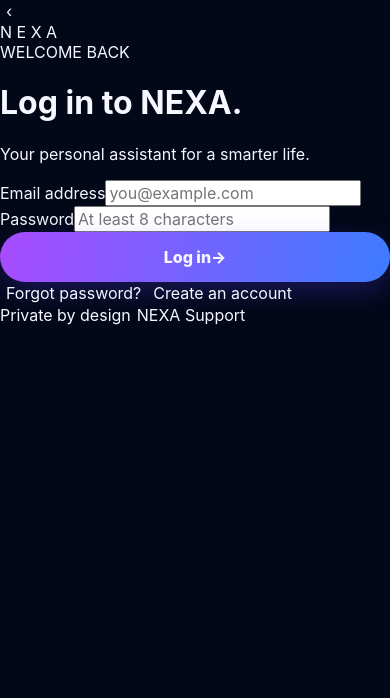
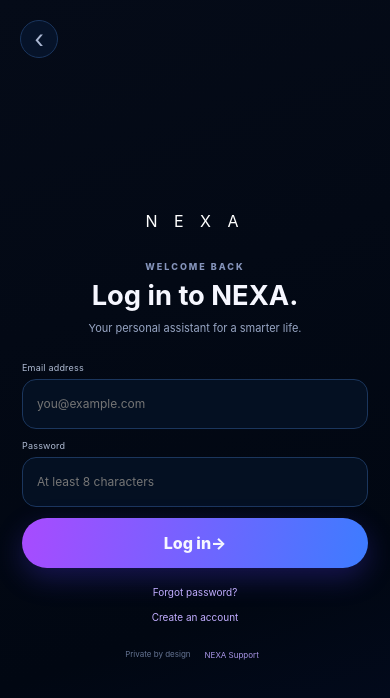
Before and after one commit to Samuel-1111/real-nexa, a Next.js app: page /auth in a window 390 px wide. Shown: the top 698 px of the page. Built offline with nearby package versions, Linux system fonts and the light colour scheme; no server answers.

Commit message:
feat: add polished responsive authentication styles

```diff
--- a/app/globals.css
+++ b/app/globals.css
@@ -168,3 +168,13 @@ input,textarea{color:var(--text)}
 @media(min-width:851px){
   .appPhone{max-height:calc(100dvh - 32px)}
 }
+
+/* Authentication */
+.authShell{min-height:100dvh;width:100%;display:grid;place-items:center;padding:20px;background:radial-gradient(circle at 50% 15%,#1c2d84 0,transparent 34%),radial-gradient(circle at 80% 80%,#351054 0,transparent 34%),var(--bg)}
+.authCard{width:min(100%,430px);min-height:min(720px,calc(100dvh - 40px));display:flex;flex-direction:column;justify-content:center;position:relative;padding:clamp(24px,7vw,40px);border:1px solid #284b82;border-radius:30px;background:linear-gradient(160deg,#050b18,#010712 70%,#030c24);box-shadow:0 0 80px #173dff33}
+.authBack{position:absolute;top:20px;left:20px;width:38px;height:38px;border-radius:50%;border:1px solid var(--line);background:#061329;color:#aab7d2;font-size:25px}
+.authBrand{text-align:center;letter-spacing:6px;font-size:16px;color:#fff;margin-bottom:30px}.authKicker{display:block;text-align:center;color:#8594bb;font-size:9px;font-weight:800;letter-spacing:2px;margin-bottom:9px}
+.authCard h1{margin:0;text-align:center;font-size:clamp(26px,7vw,34px);line-height:1.1}.authLead{text-align:center;color:#98a6c4;font-size:11px;line-height:1.5;margin:9px auto 25px;max-width:270px}
+.authCard form{display:flex;flex-direction:column;gap:11px}.authCard label{display:flex;flex-direction:column;gap:6px;color:#aebad2;font-size:9px;letter-spacing:.2px}.authCard input{width:100%;height:50px;border:1px solid #1b365d;background:#041022;border-radius:14px;padding:0 14px;outline:0;font-size:12px}.authCard input:focus{border-color:#775dff;box-shadow:0 0 0 3px #775dff15}
+.authLinks{display:flex;flex-direction:column;align-items:center;gap:11px;margin-top:17px}.authLinks button{font-size:10px;color:#c1adff}.authFooter{display:flex;justify-content:center;gap:8px;margin-top:25px;color:#657493;font-size:8px}.authFooter button{color:#a995e7}
+@media(max-width:480px){.authShell{padding:0}.authCard{width:100%;min-height:100dvh;border:0;border-radius:0;box-shadow:none;padding:56px 22px 28px}}
```
